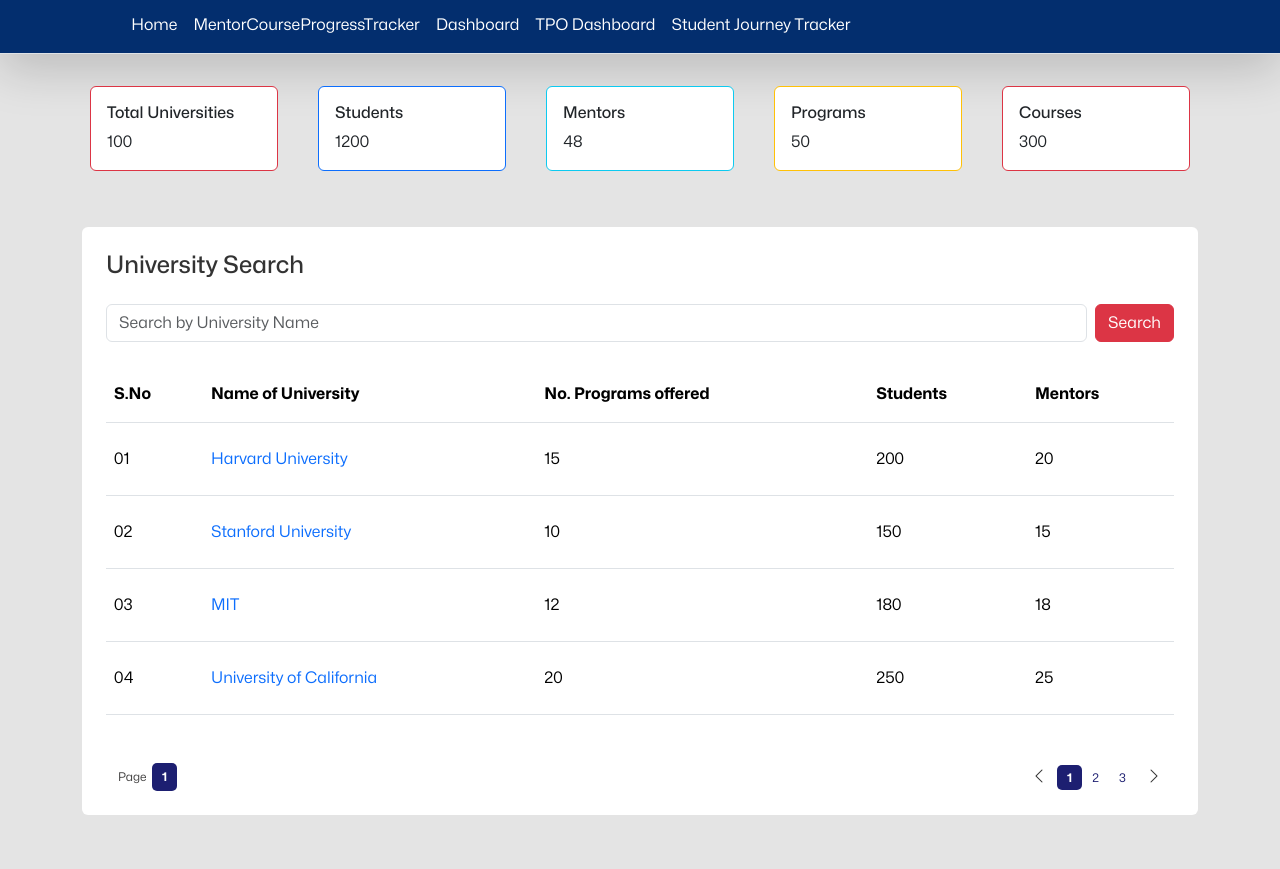
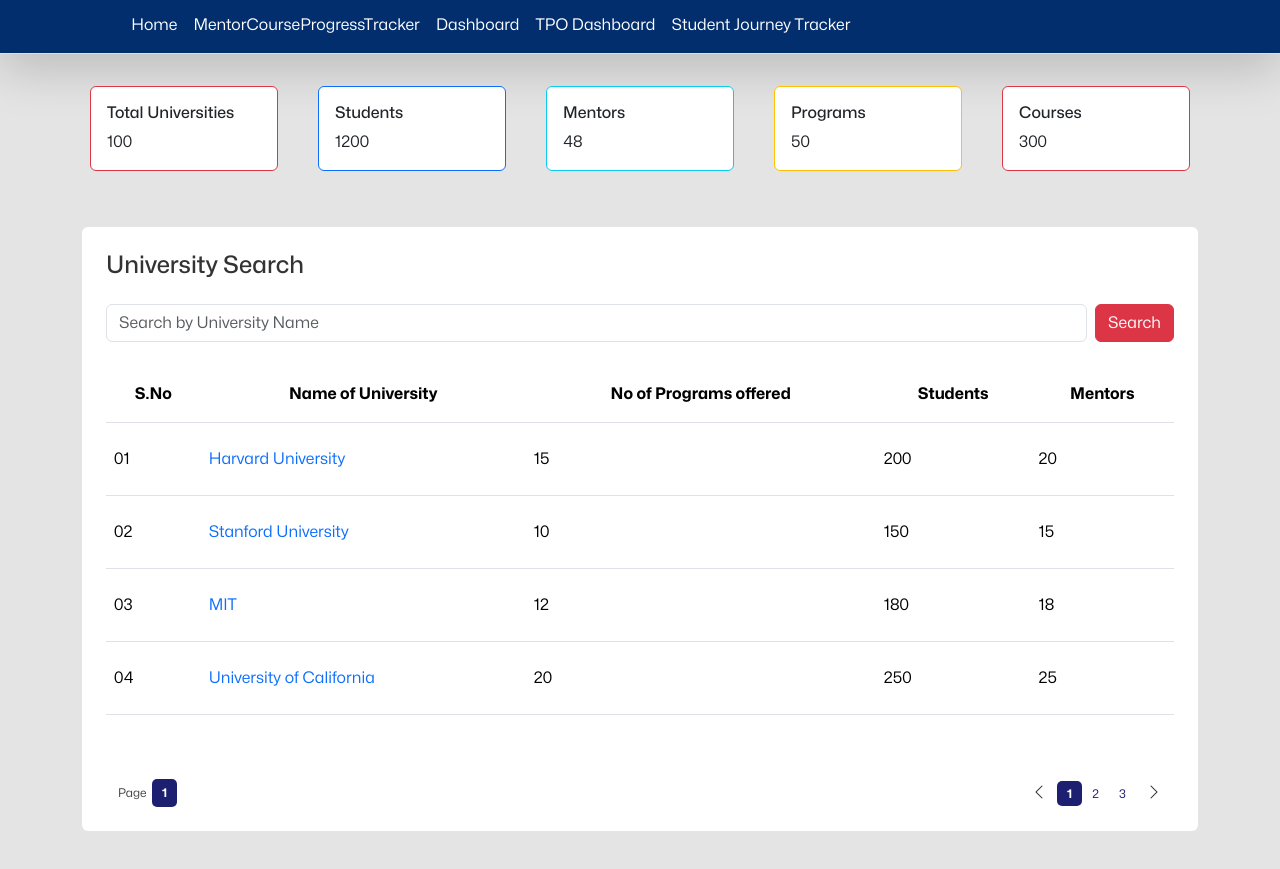
Before and after one commit to mnayeembasha/ember, a plain HTML site: page index.html in a window 1280 px wide. Shown: the part 73-942 px from the top of the page. Drawn offline with nearby package versions, Linux system fonts and the light colour scheme.

Commit message:
first commit

```diff
--- a/index.html
+++ b/index.html
@@ -82,12 +82,13 @@
       </div>
 <!-- Message for No Results Found -->
 <div id="noResultsMessage" class="text-center text-danger my-4" style="display: none;">No search results found...</div>
+      <div class="table-responsive">
         <table class="table table-hover ">
           <thead class="bg-warning">
             <tr>
               <th class="py-3">S.No</th>
               <th class="py-3">Name of University</th>
-            <th class="py-3">No. Programs offered</th>
+              <th class="py-3">No of Programs offered</th>
               <th class="py-3">Students</th>
               <th class="py-3">Mentors</th>
             </tr>
@@ -96,6 +97,7 @@
             <!-- Table Rows will be inserted here by JavaScript -->
           </tbody>
         </table>
+      </div>
 
   <!-- Pagination -->
  <!-- Pagination -->
--- a/style.css
+++ b/style.css
@@ -38,7 +38,17 @@ body {
 .text-primary:hover{
   text-decoration: underline;
 }
+.table-responsive {
+  overflow-x: auto;
+}
+.table th {
+  vertical-align: top; /* Ensures headers align at the top */
+  text-align: center; /* Centers the text in headers */
+}
 
+.table td {
+  vertical-align: top; /* Centers the text in table cells */
+}
 
   /*Pagination*/
 
```
Lines whose indentation alone changed are shown as unchanged.
